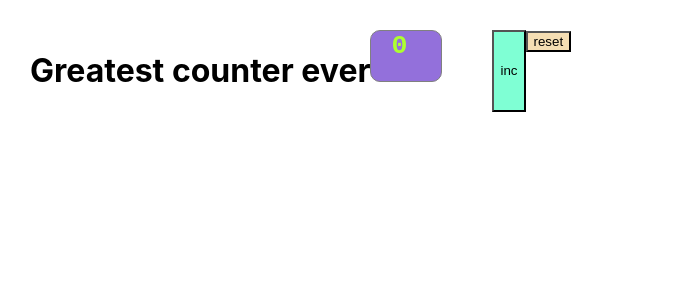
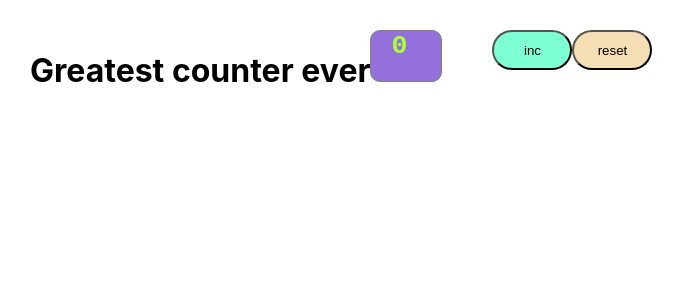
Before and after one commit to Masha-Gorb/Counter, a React (Create React App) app: page / in a window 1280 px wide. Shown: the top 300 px of the page, without its empty margins (0-684 px from the left). Built offline with nearby package versions, Linux system fonts and the light colour scheme.

Commit message:
add button shape

```diff
--- a/src/Button.module.css
+++ b/src/Button.module.css
@@ -1,7 +1,13 @@
 .buttonReset {
     background-color: wheat;
+    width: 80px;
+    height: 40px;
+    border-radius: 20px;
 }
 
 .buttonInc {
     background-color: aquamarine;
+    width: 80px;
+    height: 40px;
+    border-radius: 20px;
 }
```
